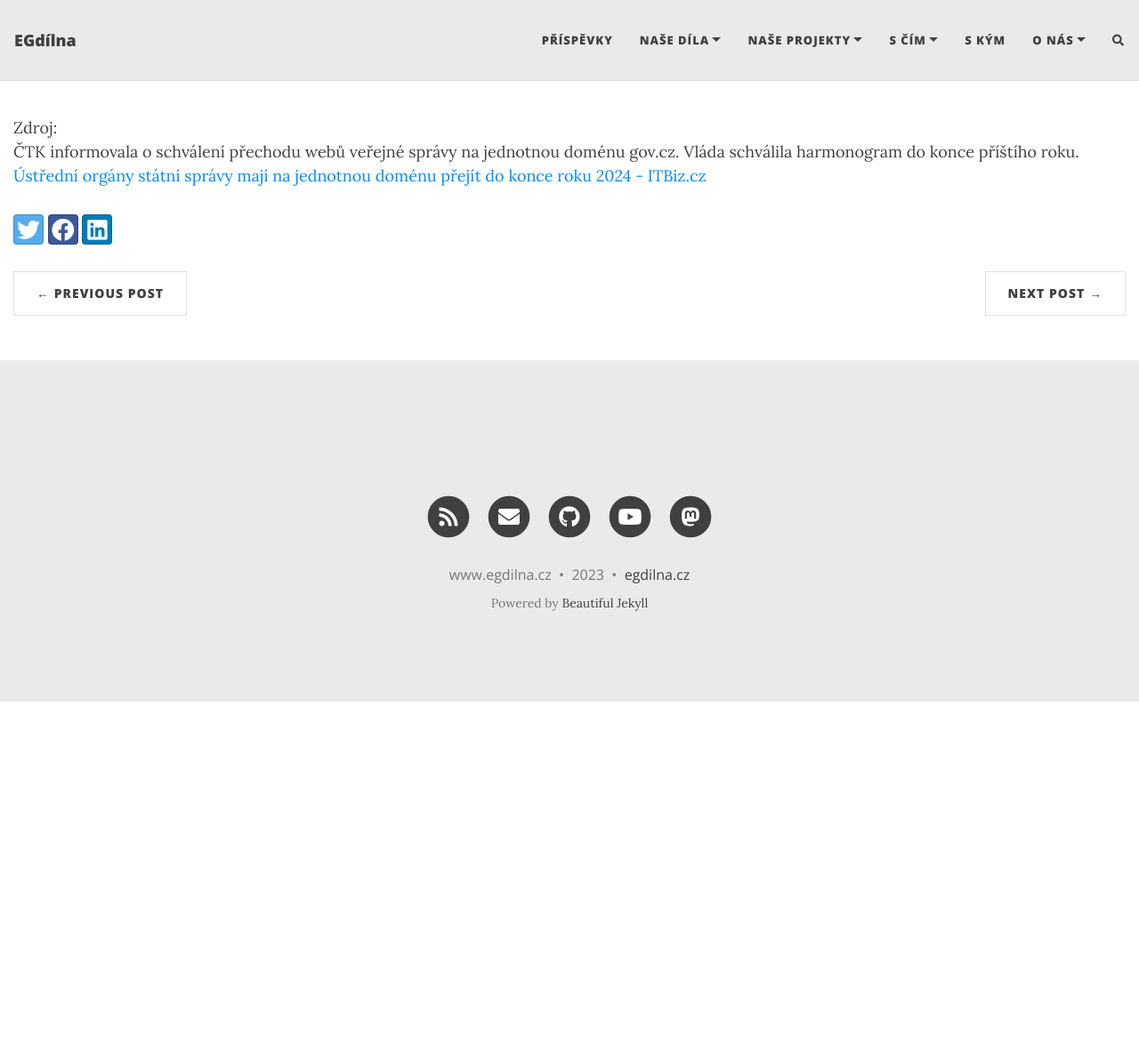
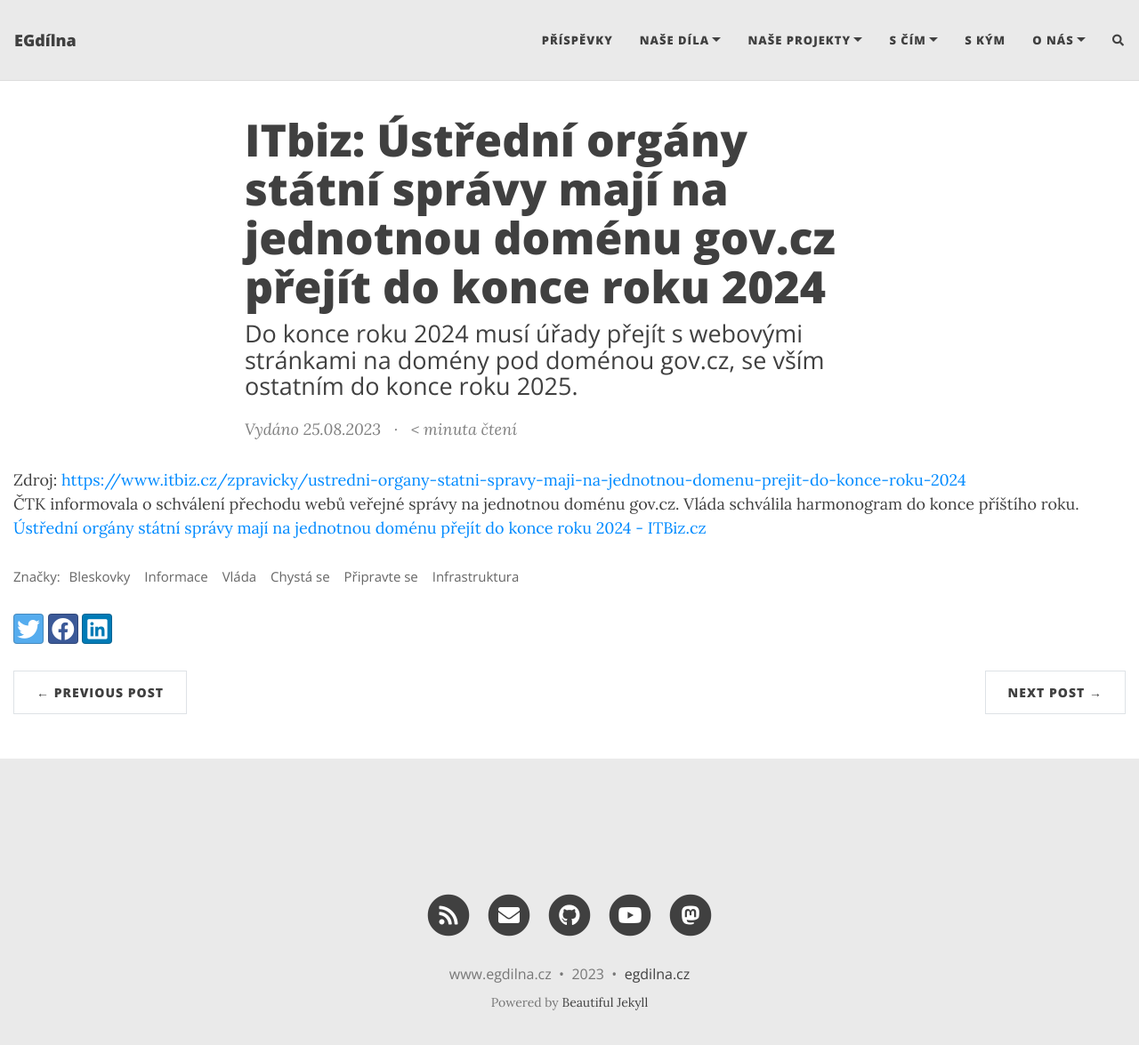
Before and after one commit to egdilna/egdilna.github.io, a Jekyll site: the page built from _posts/2023-08-25-gov-cz-prechod.md, in a window 1280 px wide and 1238 px high. Shown: the top 1175 px of the window at 89% size. Built offline with Jekyll 4.4.1, drawn with Linux system fonts in a browser that asks for light colours; nearby versions of some CDN libraries; comment, search, counter and statistics services are not loaded.

Commit message:
Update 2023-08-25-gov-cz-prechod.md

```diff
--- a/_posts/2023-08-25-gov-cz-prechod.md
+++ b/_posts/2023-08-25-gov-cz-prechod.md
@@ -1,5 +1,5 @@
 ---
-title: "ITbiz: Ústřední orgány státní správy mají na jednotnou doménu gov.cz přejít do konce roku 2024""
+title: "ITbiz: Ústřední orgány státní správy mají na jednotnou doménu gov.cz přejít do konce roku 2024"
 layout: post
 tags: [Bleskovky, Informace, Vláda, Chystá se, Připravte se, Infrastruktura]
 subtitle: Do konce roku 2024 musí úřady přejít s webovými stránkami na domény pod doménou gov.cz, se vším ostatním do konce roku 2025.
```
